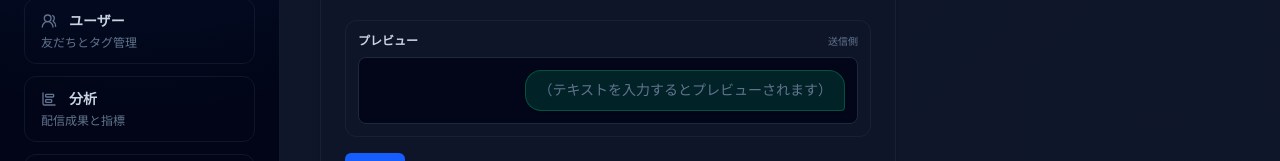
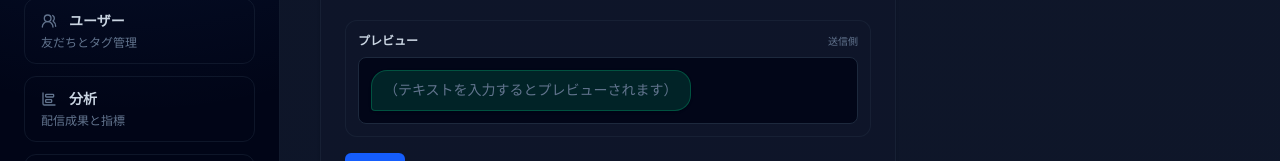
Before and after one commit to s-hiraoku/line-messaging-app, a Next.js app: page /dashboard/messages/text in a window 1280 px wide. Shown: the part 392-553 px from the top of the page. Built offline with nearby package versions, Linux system fonts and the light colour scheme; no server answers; the database is empty.

Commit message:
style(messages:preview): align outbound (send side) bubbles to the left per request

```diff
--- a/src/app/dashboard/messages/_components/message-preview.tsx
+++ b/src/app/dashboard/messages/_components/message-preview.tsx
@@ -20,14 +20,14 @@ export function MessagePreview(props: Props) {
         <span className="text-[10px] text-slate-500">{isOut ? "送信側" : "受信側"}</span>
       </div>
       <div className="rounded-lg border border-slate-800 bg-slate-950 p-3">
-        <div className={clsx("flex w-full gap-2", isOut ? "justify-end" : "justify-start")}>
+        <div className={clsx("flex w-full gap-2", isOut ? "justify-start" : "justify-end")}>
           {props.type === "text" ? (
             <div
               className={clsx(
                 "max-w-[70%] rounded-2xl px-3 py-2 text-sm leading-relaxed shadow",
                 isOut
-                  ? "rounded-br-sm bg-emerald-600/20 text-emerald-100 border border-emerald-500/30"
-                  : "rounded-bl-sm bg-slate-800/70 text-slate-100 border border-slate-700"
+                  ? "rounded-bl-sm bg-emerald-600/20 text-emerald-100 border border-emerald-500/30"
+                  : "rounded-br-sm bg-slate-800/70 text-slate-100 border border-slate-700"
               )}
             >
               {props.text || <span className="text-slate-500">（テキストを入力するとプレビューされます）</span>}
```
